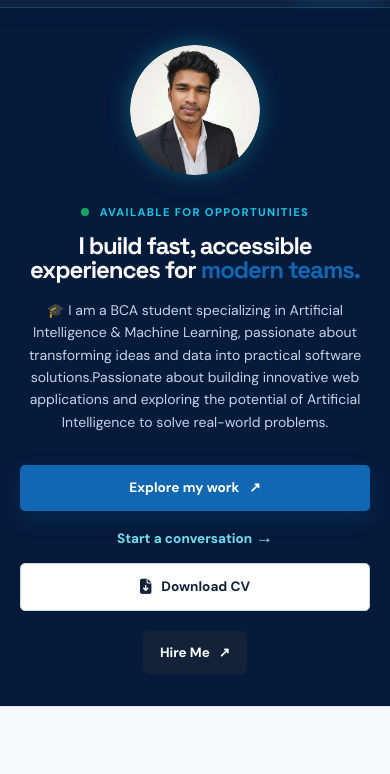
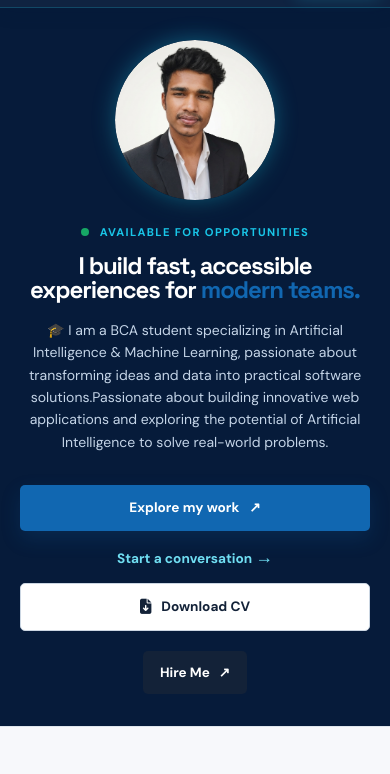
Before and after one commit to Raviraj21r/my-portfolio, a website: page public/index.html in a window 390 px wide. Shown: the part 47-821 px from the top of the page. Drawn offline with Linux system fonts and the light colour scheme.

Commit message:
bada picture

```diff
--- a/public/css/style.css
+++ b/public/css/style.css
@@ -814,7 +814,7 @@ footer a {
   background: #0b4a79;
 }
 .hero .portrait-frame {
-  width: min(260px, 65vw);
+  width: min(300px, 70vw);
   aspect-ratio: 1;
   padding: 0;
   border: 6px solid #fff;
@@ -1076,8 +1076,8 @@ footer a {
 }
 @media (max-width: 800px) {
   .hero .portrait-frame {
-    width: 130px;
-    height: 130px;
+    width: 160px;
+    height: 160px;
     padding: 0;
     border-width: 4px;
   }
```
